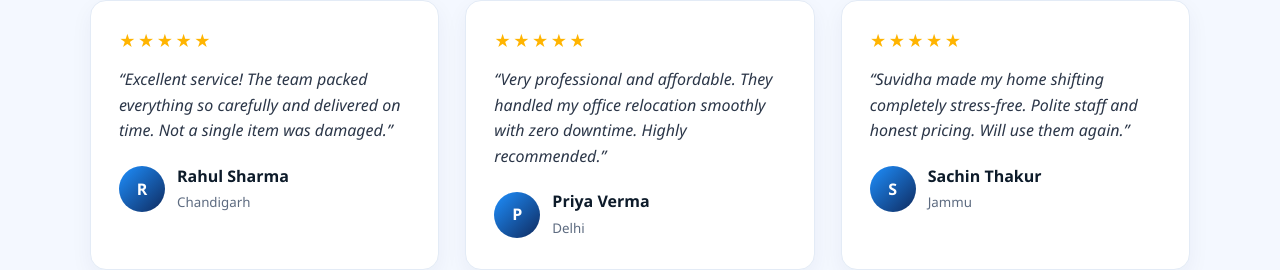
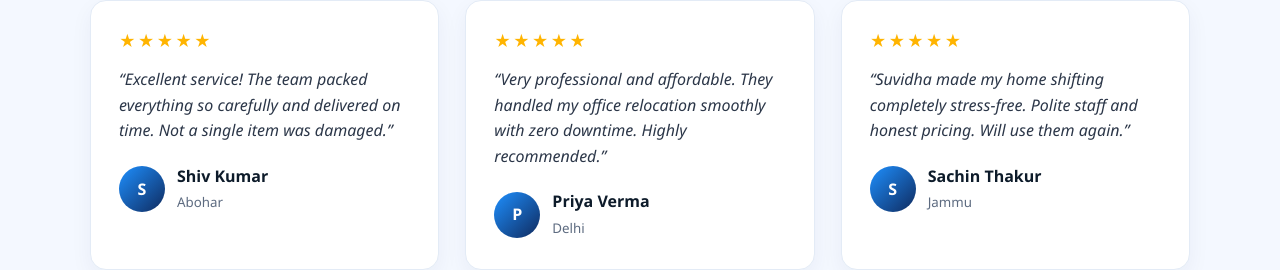
Before and after one commit to ankit4442/Suvidha-Relocation-Services, a React (Vite) app: page / in a window 1280 px wide. Shown: the part 3413-3683 px from the top of the page. Built offline with nearby package versions, Linux system fonts and the light colour scheme.

Commit message:
Update testimonials with new reviewer information

```diff
--- a/src/components/Testimonials.jsx
+++ b/src/components/Testimonials.jsx
@@ -1,7 +1,7 @@
 const REVIEWS = [
   {
-    name: 'Rahul Sharma',
-    place: 'Chandigarh',
+    name: 'Shiv Kumar',
+    place: 'Abohar',
     text: 'Excellent service! The team packed everything so carefully and delivered on time. Not a single item was damaged.',
   },
   {
```
